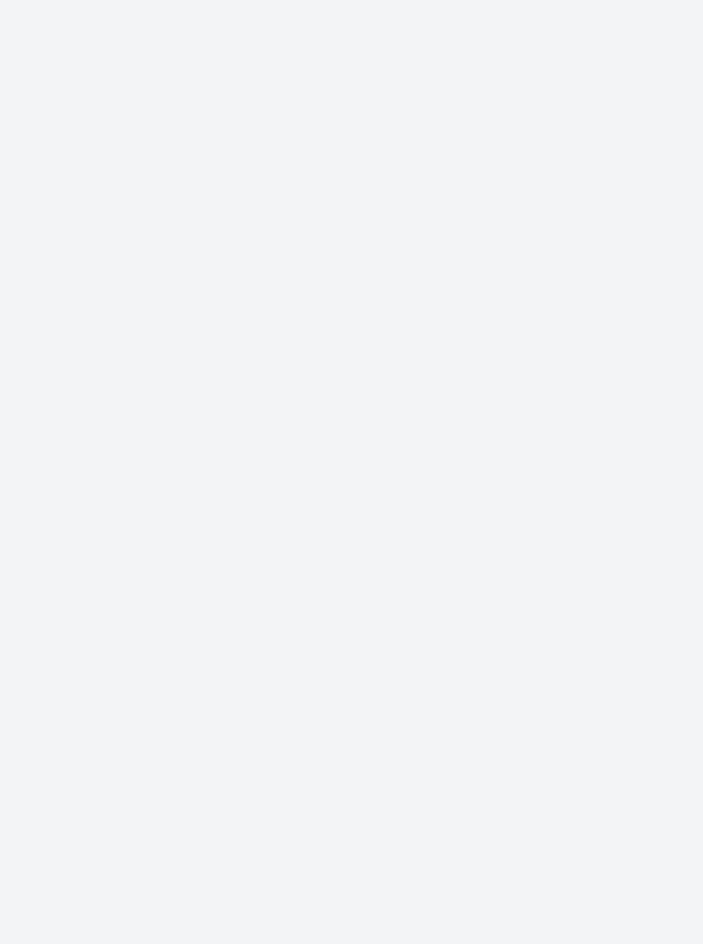
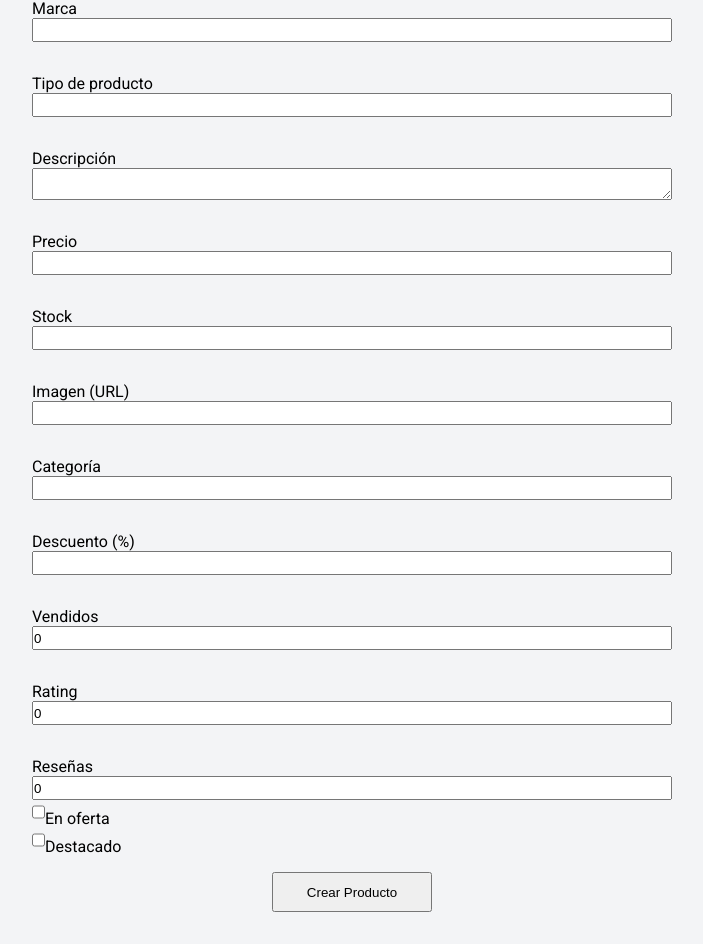
Before and after one commit to OsvaldoCorneli/mi-tienda, a React (Vite) app: page /admin/nuevoproducto in a window 1280 px wide. Shown: the part 370-1314 px from the top of the page, without its empty margins (288-991 px from the left). Before the commit the page ends 800 px from the top, so only its background shows below. Built offline with nearby package versions, Linux system fonts and the light colour scheme.

Commit message:
He creado el formulario y las rutas del dashboard

```diff
--- a/src/App.jsx
+++ b/src/App.jsx
@@ -7,6 +7,7 @@ import ProductDetails from "./components/ProductDetails/ProductDetails.jsx";
 import Cart from "./components/Cart/Cart.jsx";
 import LayoutAdmin from "./components/LayoutAdmin/LayoutAdmin.jsx";
 import AdminItemContainer from "./components/AdminItemContainer/AdminItemContainer.jsx";
+import FormularioProducto from "./components/FormularioProducto/FormularioProducto.jsx";
 
 function App() {
 
@@ -34,9 +35,9 @@ function App() {
 
 
           <Route element={<LayoutAdmin/>}>
-            <Route path="/admin" element={<AdminItemContainer/>} />
-            <Route path="/admin/nuevoproducto" element={<h2>Formulario crear producto</h2>}/>
-            <Route path="/admin/productos" element={<h2>todos los productos</h2>}/>
+            <Route path="/admin"  element={<h2>Bienvenido</h2>}/>
+            <Route path="/admin/nuevoproducto" element={<FormularioProducto/>}/>
+            <Route path="/admin/productos" element={<AdminItemContainer/>}/>
             <Route path="/admin/productos/:id" element={<h2>Formulario actualizar producto</h2>}/>
 
           </Route>
--- a/src/components/AdminItem/AdminItem.module.css
+++ b/src/components/AdminItem/AdminItem.module.css
@@ -6,7 +6,7 @@
     border: solid 2px black;
     justify-content: space-evenly;
     background-color: white;
-    margin: 16px 0 0 0;
+    margin: 16px 8px 0 8px;
     max-width: 355px;
     max-height: 195px;
 }
--- /dev/null
+++ b/src/components/FormularioProducto/FormularioProducto.jsx
@@ -0,0 +1,176 @@
+import { useState } from "react";
+import style from "./FormularioProducto.module.css"
+const FormularioProducto = () => {
+  const [product, setProduct] = useState({
+    id: "",
+    name: "",
+    brand: "",
+    productType: "",
+    description: "",
+    price: "",
+    stock: "",
+    image: "",
+    category: "",
+    onSale: false,
+    discount: "",
+    sold: 0,
+    rating: 0,
+    reviews: 0,
+    featured: false,
+  });
+
+  const handleChange = (e) => {
+    const { name, value, type, checked } = e.target;
+
+    setProduct({
+      ...product,
+      [name]: type === "checkbox" ? checked : value,
+    });
+  };
+
+  const handleSubmit = (e) => {
+    e.preventDefault();
+    console.log(product);
+    // Acá después hacés el POST o agregás el producto
+  };
+
+  return (
+    <form onSubmit={handleSubmit} className="product-form">
+      <h2>Nuevo Producto</h2>
+
+      <label>ID</label>
+      <input
+        type="text"
+        name="id"
+        value={product.id}
+        onChange={handleChange}
+      />
+
+      <label>Nombre</label>
+      <input
+        type="text"
+        name="name"
+        value={product.name}
+        onChange={handleChange}
+      />
+
+      <label>Marca</label>
+      <input
+        type="text"
+        name="brand"
+        value={product.brand}
+        onChange={handleChange}
+      />
+
+      <label>Tipo de producto</label>
+      <input
+        type="text"
+        name="productType"
+        value={product.productType}
+        onChange={handleChange}
+      />
+
+      <label>Descripción</label>
+      <textarea
+        name="description"
+        value={product.description}
+        onChange={handleChange}
+      />
+
+      <label>Precio</label>
+      <input
+        type="number"
+        name="price"
+        value={product.price}
+        onChange={handleChange}
+      />
+
+      <label>Stock</label>
+      <input
+        type="number"
+        name="stock"
+        value={product.stock}
+        onChange={handleChange}
+      />
+
+      <label>Imagen (URL)</label>
+      <input
+        type="text"
+        name="image"
+        value={product.image}
+        onChange={handleChange}
+      />
+
+      <label>Categoría</label>
+      <input
+        type="text"
+        name="category"
+        value={product.category}
+        onChange={handleChange}
+      />
+
+      <label>Descuento (%)</label>
+      <input
+        type="number"
+        name="discount"
+        value={product.discount}
+        onChange={handleChange}
+      />
+
+      <label>Vendidos</label>
+      <input
+        type="number"
+        name="sold"
+        value={product.sold}
+        onChange={handleChange}
+      />
+
+      <label>Rating</label>
+      <input
+        type="number"
+        step="0.1"
+        min="0"
+        max="5"
+        name="rating"
+        value={product.rating}
+        onChange={handleChange}
+      />
+
+      <label>Reseñas</label>
+      <input
+        type="number"
+        name="reviews"
+        value={product.reviews}
+        onChange={handleChange}
+      />
+
+      <div>
+        <label>
+          <input
+            type="checkbox"
+            name="onSale"
+            checked={product.onSale}
+            onChange={handleChange}
+          />
+          En oferta
+        </label>
+      </div>
+
+      <div>
+        <label>
+          <input
+            type="checkbox"
+            name="featured"
+            checked={product.featured}
+            onChange={handleChange}
+          />
+          Destacado
+        </label>
+      </div>
+
+      <button type="submit">Crear Producto</button>
+    </form>
+  );
+};
+
+export default FormularioProducto;
--- /dev/null
+++ b/src/components/FormularioProducto/FormularioProducto.module.css
@@ -0,0 +1,31 @@
+form{
+
+    display: flex;
+    flex-direction: column;
+    justify-content: center;
+    margin: 32px 0 32px 0;
+    width: 50%;
+
+}
+
+form label{
+
+    margin: 32px 0 0 0;
+    width: 50%;
+
+
+}
+
+form input{
+
+    height: 3vh;
+
+}
+
+form button{
+    margin-top: 16px;
+    height: 5vh;
+    width: 25%;
+    align-self: center;
+
+}
--- a/src/components/LayoutAdmin/LayoutAdmin.module.css
+++ b/src/components/LayoutAdmin/LayoutAdmin.module.css
@@ -1,6 +1,7 @@
 .main_admin{
     display: flex;
-    flex-direction: column;
+    flex-direction:row;
+     flex-wrap: wrap;
     justify-content: center;
     align-items: center;
 }
```
Also changed, not shown: src/components/FormularioProducto/FormularioContainer.jsx (deleted).
